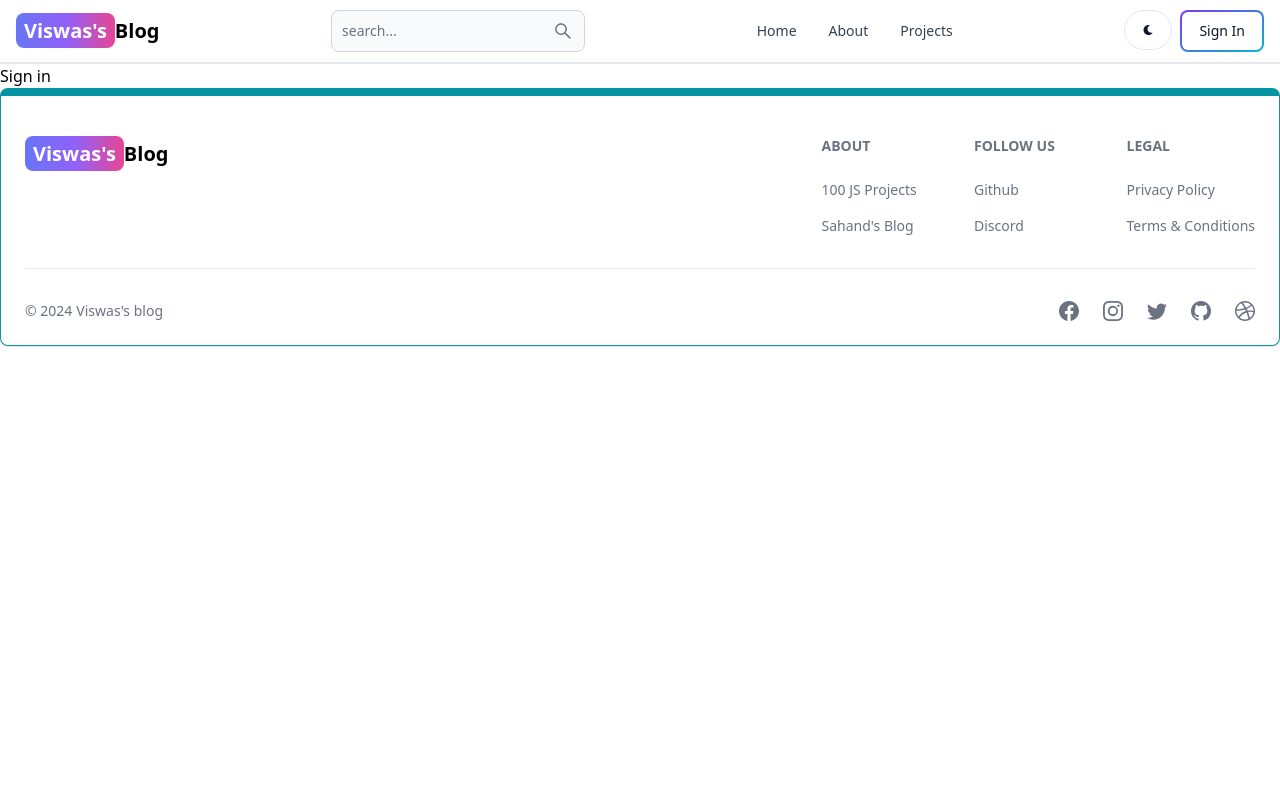
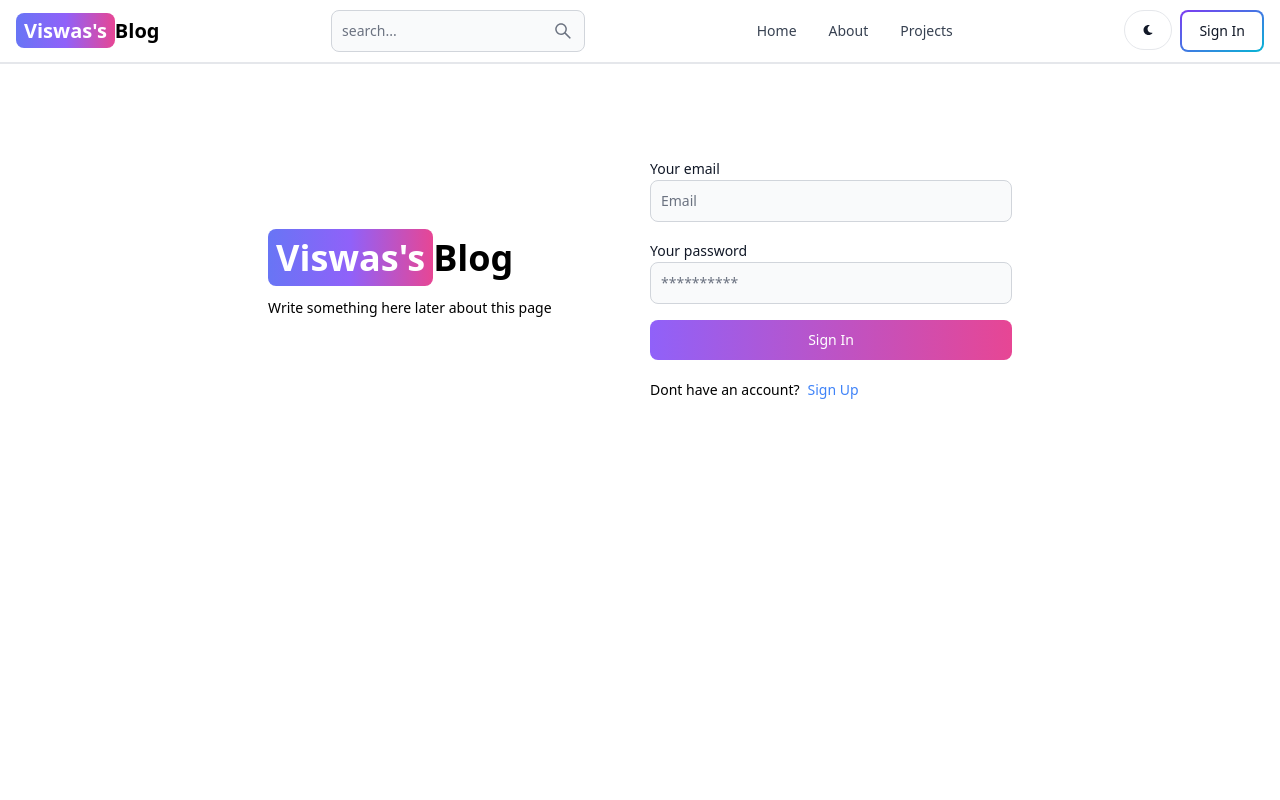
Before and after one commit to ViswasSomapongu/mern-blog, a React (Vite) app in the folder client/: page /sign-in in a window 1280 px wide. Shown: the top 800 px of the page. Built offline with nearby package versions, Linux system fonts and the light colour scheme.

Commit message:
complete signin page functionality

```diff
--- a/client/src/pages/SignIn.jsx
+++ b/client/src/pages/SignIn.jsx
@@ -1,9 +1,110 @@
-import React from 'react'
+import { Alert, Button, Label, Spinner, TextInput } from 'flowbite-react'
+import React, { useState } from 'react'
+import { Link, useNavigate } from 'react-router-dom'
 
 const SignIn = () => {
+
+  const [formData, setFormData] = useState({});
+  const [errorMessage, setErrorMessage] = useState(null);
+  const [loading, setLoading] = useState(false);
+  const navigate = useNavigate();
+
+  const handleChange = (e) => {
+    setFormData({ ...formData, [e.target.id]: e.target.value.trim() })
+
+  }
+
+  const handleSubmit = async (e) => {
+    e.preventDefault();
+    if (!formData.email || !formData.password) {
+      return setErrorMessage('Please fill out all fields.');
+    }
+    try {
+      setLoading(true);
+      setErrorMessage(null);
+      const res = await fetch('/api/auth/signin', {
+        method: 'POST',
+        headers: { 'Content-Type': 'application/json' },
+        body: JSON.stringify(formData),
+      });
+      const data = await res.json();
+      if (data.success === false) {
+        return setErrorMessage(data.message);
+      }
+      setLoading(false);
+      if(res.ok){
+        navigate('/');
+      }
+    } catch (error) {
+      setErrorMessage(data.message);
+      setLoading(false);
+    }
+
+  }
+  console.log(formData)
   return (
-    <div>
-      Sign in
+    <div className='min-h-screen mt-20'>
+      <div className='flex p-3 max-w-3xl mx-auto flex-col md:flex-row md:items-center gap-5'>
+        {/* Left */}
+        <div className='flex-1'>
+          <Link to="/" className='font-bold dark:text-white text-4xl'>
+            <span className='px-2 py-1 bg-gradient-to-r from-indigo-500 via-purple-500 to-pink-500 rounded-lg text-white'>Viswas's</span>
+            Blog
+          </Link>
+          <p className='text-sm mt-5'>
+            Write something here later about this page
+          </p>
+        </div>
+        {/* Right */}
+        <div className='flex-1'>
+          <form className='flex flex-col gap-4' onSubmit={handleSubmit}>
+            <div>
+              <Label value='Your email' />
+              <TextInput
+                type='email'
+                placeholder='Email'
+                id='email'
+                onChange={handleChange}
+              />
+            </div>
+            <div>
+              <Label value='Your password' />
+              <TextInput
+                type='password'
+                placeholder='**********'
+                id='password'
+                onChange={handleChange}
+              />
+            </div>
+            <Button gradientDuoTone='purpleToPink' type='submit' disabled={loading}>
+              {
+                loading ? (
+                  <>
+                    <Spinner size='sm' />
+                    <span className='pl-3'>Loading...</span>
+                  </>
+                ) : ('Sign In')
+                }
+            </Button>
+          </form>
+          <div className='flex gap-2 text-sm mt-5'>
+            <span>Dont have an account?</span>
+            <Link to='/sign-up' className='text-blue-500'>
+              Sign Up
+            </Link>
+          </div>
+          <div>
+            {
+              errorMessage && (
+                <Alert className='mt-5' color='failure'>
+                  {errorMessage}
+                </Alert>
+              )
+            }
+          </div>
+        </div>
+
+      </div>
     </div>
   )
 }
```
